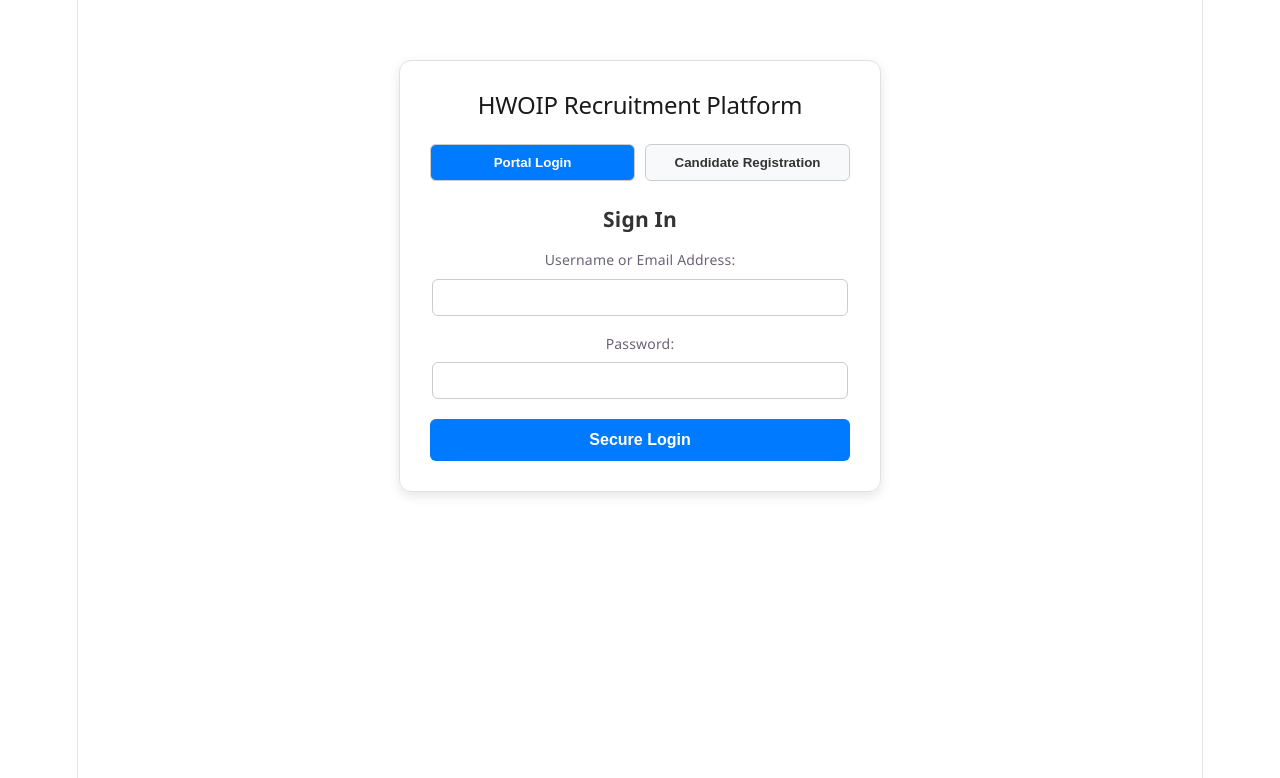
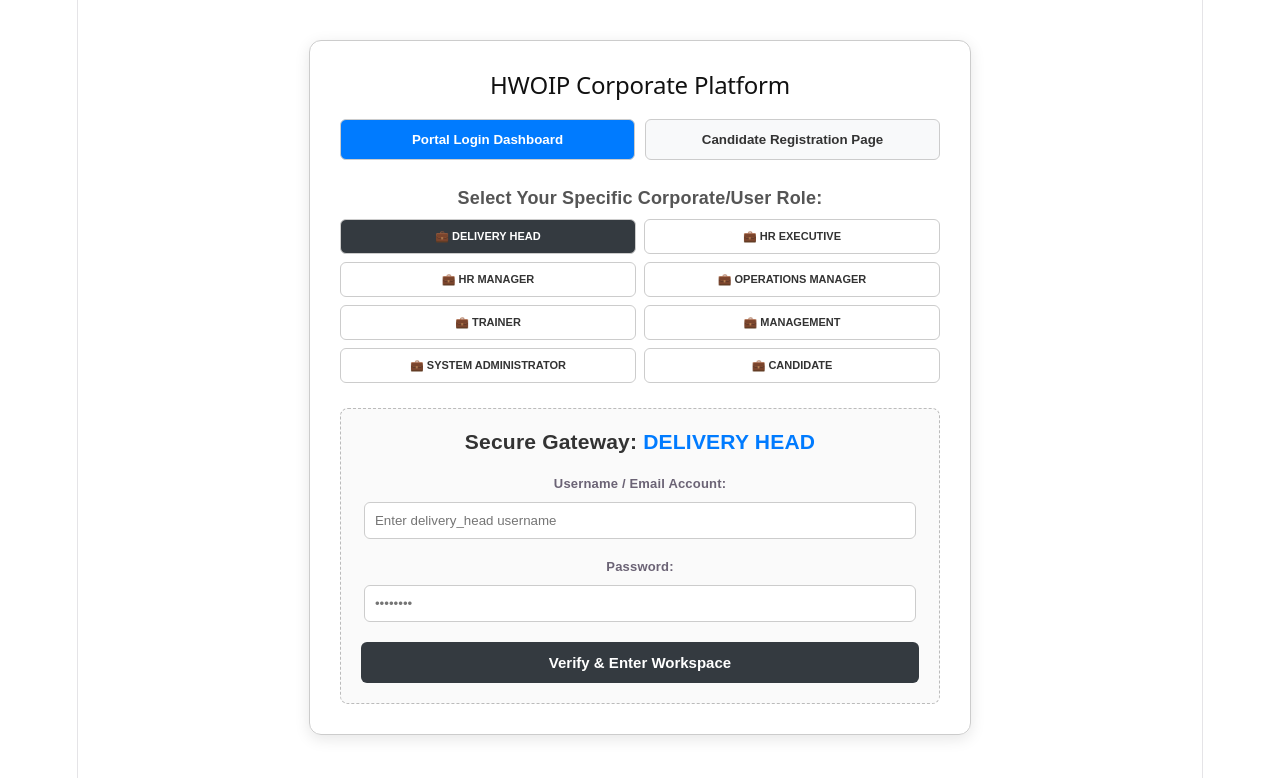
Before and after one commit to Arivuselvan775/hwoip-recruitment-system, a React app in the folder frontend/: page / in a window 1280 px wide. Shown: the top 778 px of the page. Built offline with nearby package versions, Linux system fonts and the light colour scheme; the HTML template or start-up script is replaced by a standard one.

Commit message:
Auto-sync: file changes

```diff
--- a/frontend/src/AuthPage.jsx
+++ b/frontend/src/AuthPage.jsx
@@ -1,44 +1,55 @@
 import React, { useState } from 'react';
 import axios from 'axios';
 
+// Arivu run panra FastAPI backend URL string
 const API_BASE_URL = "http://127.0.0.1:8000/api/auth";
 
 export default function AuthPage() {
-  const [isLogin, setIsLogin] = useState(true);
+  // Main view toggler: 'LOGIN' illa 'REGISTER'
+  const [viewMode, setViewMode] = useState('LOGIN');
 
-  // 1. Login Form States
-  const [loginInput, setLoginInput] = useState('');
+  // 7 Internal Corporate Roles + 1 Candidate = Total 8 Roles selector
+  const [selectedRole, setSelectedRole] = useState('DELIVERY_HEAD');
+
+  // 1. Core Login Inputs (No pre-filled fields or visible mock hints)
+  const [loginUsername, setLoginUsername] = useState('');
   const [loginPassword, setLoginPassword] = useState('');
 
-  // Login aanathukku apram user info-va store panna puthu state
-  const [loggedInUser, setLoggedInUser] = useState(null);
-
-  // 2. Candidate Registration States (Only for Candidate)
+  // 2. Candidate Registration Inputs (Strictly only for Candidates)
   const [regUser, setRegUser] = useState('');
   const [regEmail, setRegEmail] = useState('');
   const [regPass, setRegPass] = useState('');
   const [regName, setRegName] = useState('');
   const [regMobile, setRegMobile] = useState('');
 
-  // LOGIN PROCESS (Handles all 8 roles automatically)
-  const handleLogin = async (e) => {
+  // 🚪 UNIVERSAL LOGIN HANDLER WITH ROLE COMPLIANCE CHECK
+  const handleLoginSubmit = async (e) => {
     e.preventDefault();
     try {
       const response = await axios.post(`${API_BASE_URL}/login`, {
-        username_or_email: loginInput,
+        username_or_email: loginUsername,
         password: loginPassword
       });
 
-      // Backend send panra user details (username, role) ah state la save panroom
-      setLoggedInUser(response.data.user);
-      alert("Login Successful!");
+      const user = response.data.user;
+
+      // ⚠️ ROLE VALIDATION MATCH CHECK:
+      // User select panna Tab-um database-la avangaluku irukra Role-um correct-ah match aaganum
+      if (user.role !== selectedRole) {
+        alert(`🚨 Login Failed: Intha credentials '${selectedRole}' role-ku uriyathu illai! Unga correct role tab-a click panni login pannunga.`);
+        return;
+      }
+
+      // 🎉 SUCCESS ROLE DETECTION NOTIFICATION:
+      alert(`🔔 SUCCESSFUL NOTIFICATION:\n-----------------------------------\n👤 User: ${user.username}\n🎯 Detected Role: ${user.role}\n🟢 Access Status: Granted to Workspace!`);
+
     } catch (err) {
-      alert(err.response?.data?.detail || "Login failed! Input data-va check pannunga.");
+      alert(err.response?.data?.detail || "🚨 Login Failed: Invalid Username or Password! Database variables check pannunga.");
     }
   };
 
-  // REGISTER PROCESS (Strictly only for Candidate role)
-  const handleRegister = async (e) => {
+  // 📝 CANDIDATE SIGNUP HANDLER
+  const handleRegisterSubmit = async (e) => {
     e.preventDefault();
     try {
       await axios.post(`${API_BASE_URL}/register`, {
@@ -49,148 +60,139 @@ export default function AuthPage() {
         mobile_number: regMobile
       });
 
-      alert("Candidate Profile Registered Successfully! Ippo niga login pannalam.");
-      setIsLogin(true); // Auto switch to login tab
+      alert("✅ Candidate Profile Registered Successfully! Ippo Portal Login tab-la poyi login pannalam.");
+      setViewMode('LOGIN');
+      setSelectedRole('CANDIDATE'); // Auto shift to candidate view
     } catch (err) {
-      alert(err.response?.data?.detail || "Registration failed!");
+      alert(err.response?.data?.detail || "Registration failed! Inputs check pannunga.");
     }
   };
 
-  // LOGOUT PROCESS
-  const handleLogout = () => {
-    setLoggedInUser(null);
-    setLoginInput('');
-    setLoginPassword('');
-  };
+  return (
+    <div style={{ maxWidth: '600px', margin: '40px auto', padding: '30px', border: '1px solid #ccc', borderRadius: '12px', fontFamily: 'sans-serif', boxShadow: '0 4px 15px rgba(0,0,0,0.1)' }}>
+      <h2 style={{ textAlign: 'center', color: '#111', marginBottom: '20px' }}>HWOIP Corporate Platform</h2>
 
-  // 🚪 USER SUCCESSFULLY LOGGED IN: SHOW SEPARATE ROLE VIEWS
-  if (loggedInUser) {
-    return (
-      <div style={{ maxWidth: '500px', margin: '50px auto', padding: '30px', border: '1px solid #ccc', borderRadius: '12px', fontFamily: 'sans-serif', textAlign: 'center', boxShadow: '0 4px 10px rgba(0,0,0,0.1)' }}>
-        <h2 style={{ color: '#007bff' }}>HWOIP Workspace Portal</h2>
-        <p>Welcome back, <strong>{loggedInUser.username}</strong>!</p>
-
-        {/* 🌟 ROLE BASED CONDITIONAL RENDERING SCREEN */}
-        <div style={{ padding: '20px', background: '#f1f3f5', borderRadius: '8px', margin: '20px 0', borderLeft: '5px solid #007bff' }}>
-          {loggedInUser.role === 'CANDIDATE' && (
-            <div>
-              <h3 style={{ color: '#28a745' }}>🎯 Candidate Dashboard</h3>
-              <p>Unga profile active-ah iruku. HR selection process updates-a inga paarkalam.</p>
-            </div>
-          )}
-          {loggedInUser.role === 'DELIVERY_HEAD' && (
-            <div>
-              <h3>📋 Delivery Head Management Panel</h3>
-              <p>New Manpower Requisitions-a create and approve panna intha panel-a use pannunga.</p>
-            </div>
-          )}
-          {loggedInUser.role === 'HR_EXECUTIVE' && (
-            <div>
-              <h3>💼 HR Executive Dashboard</h3>
-              <p>Candidates schedules tracking matrum screening processes assigned views.</p>
-            </div>
-          )}
-          {loggedInUser.role === 'HR_MANAGER' && (
-            <div>
-              <h3>👑 HR Manager Control Room</h3>
-              <p>Interviews workflows validation matrum offer deployment tracking operations.</p>
-            </div>
-          )}
-          {loggedInUser.role === 'OPERATIONS_MANAGER' && (
-            <div>
-              <h3>⚙️ Operations Panel</h3>
-              <p>Technical evaluation feedback matrum operational loops status review screen.</p>
-            </div>
-          )}
-          {loggedInUser.role === 'TRAINER' && (
-            <div>
-              <h3>📚 Trainer Assessment Suite</h3>
-              <p>Incoming candidates skills training tracking and evaluations panel.</p>
-            </div>
-          )}
-          {loggedInUser.role === 'MANAGEMENT' && (
-            <div>
-              <h3>📊 Executive Management View</h3>
-              <p>High-level recruitment analytics reports and final financial approvals.</p>
-            </div>
-          )}
-          {loggedInUser.role === 'SYSTEM_ADMINISTRATOR' && (
-            <div>
-              <h3>🔒 System Admin Control Center</h3>
-              <p>Platform system settings logs and security roles override configurations.</p>
-            </div>
-          )}
-        </div>
-
-        <button onClick={handleLogout} style={{ padding: '10px 20px', background: '#dc3545', color: '#fff', border: 'none', borderRadius: '6px', cursor: 'pointer', fontWeight: 'bold' }}>
-          Logout / Exit Portal
-        </button>
-      </div>
-    );
-  }
-
-  // 📝 USER IS NOT LOGGED IN: SHOW LOGIN/REGISTER TABS
-  return (
-    <div style={{ maxWidth: '420px', margin: '60px auto', padding: '30px', border: '1px solid #e0e0e0', borderRadius: '12px', fontFamily: 'Segoe UI, sans-serif', boxShadow: '0 4px 12px rgba(0,0,0,0.1)' }}>
-      <h2 style={{ textAlign: 'center', color: '#1a1a1a', marginBottom: '25px' }}>HWOIP Recruitment Platform</h2>
-
-      {/* Tab Selectors */}
-      <div style={{ display: 'flex', marginBottom: '25px', gap: '10px' }}>
+      {/* SECTION 1: SYSTEM VIEW TOGGLE (LOGIN VS REGISTER) */}
+      <div style={{ display: 'flex', gap: '10px', marginBottom: '25px' }}>
         <button
           type="button"
-          onClick={() => setIsLogin(true)}
-          style={{ flex: 1, padding: '10px', cursor: 'pointer', backgroundColor: isLogin ? '#007bff' : '#f8f9fa', color: isLogin ? '#fff' : '#333', border: '1px solid #ccc', borderRadius: '6px', fontWeight: 'bold' }}
+          onClick={() => { setViewMode('LOGIN'); }}
+          style={{ flex: 1, padding: '12px', cursor: 'pointer', background: viewMode === 'LOGIN' ? '#007bff' : '#f8f9fa', color: viewMode === 'LOGIN' ? '#fff' : '#333', border: '1px solid #ccc', borderRadius: '6px', fontWeight: 'bold' }}
         >
-          Portal Login
+          Portal Login Dashboard
         </button>
         <button
           type="button"
-          onClick={() => setIsLogin(false)}
-          style={{ flex: 1, padding: '10px', cursor: 'pointer', backgroundColor: !isLogin ? '#28a745' : '#f8f9fa', color: !isLogin ? '#fff' : '#333', border: '1px solid #ccc', borderRadius: '6px', fontWeight: 'bold' }}
+          onClick={() => { setViewMode('REGISTER'); }}
+          style={{ flex: 1, padding: '12px', cursor: 'pointer', background: viewMode === 'REGISTER' ? '#28a745' : '#f8f9fa', color: viewMode === 'REGISTER' ? '#fff' : '#333', border: '1px solid #ccc', borderRadius: '6px', fontWeight: 'bold' }}
         >
-          Candidate Registration
+          Candidate Registration Page
         </button>
       </div>
 
-      {isLogin ? (
-        /* LOGIN SYSTEM FOR ALL 8 ROLES */
-        <form onSubmit={handleLogin}>
-          <h3 style={{ marginBottom: '15px', color: '#333' }}>Sign In</h3>
+      {viewMode === 'LOGIN' ? (
+        <div>
+          {/* SECTION 2: SEPARATE INDIVIDUAL LOGIN TABS FOR EVERY ROLE */}
+          <h4 style={{ marginBottom: '8px', color: '#555' }}>Select Your Specific Corporate/User Role:</h4>
+          <div style={{ display: 'grid', gridTemplateColumns: 'repeat(2, 1fr)', gap: '8px', marginBottom: '25px' }}>
+            {[
+              'DELIVERY_HEAD', 'HR_EXECUTIVE', 'HR_MANAGER',
+              'OPERATIONS_MANAGER', 'TRAINER', 'MANAGEMENT',
+              'SYSTEM_ADMINISTRATOR', 'CANDIDATE'
+            ].map((role) => (
+              <button
+                key={role}
+                type="button"
+                onClick={() => {
+                  setSelectedRole(role);
+                  setLoginUsername('');
+                  setLoginPassword('');
+                }}
+                style={{
+                  padding: '10px',
+                  fontSize: '11px',
+                  fontWeight: 'bold',
+                  cursor: 'pointer',
+                  borderRadius: '6px',
+                  border: '1px solid #ccc',
+                  backgroundColor: selectedRole === role ? '#343a40' : '#ffffff',
+                  color: selectedRole === role ? '#ffffff' : '#333',
+                  textAlign: 'center'
+                }}
+              >
+                💼 {role.replace('_', ' ')}
+              </button>
+            ))}
+          </div>
+
+          {/* SECTION 3: STRICT CLEAN LOGIN FORM (NO INFIELD MOCK VALUES) */}
+          <form onSubmit={handleLoginSubmit} style={{ border: '1px dashed #bbb', padding: '20px', borderRadius: '8px', backgroundColor: '#fafafa' }}>
+            <h3 style={{ marginTop: 0, marginBottom: '15px', color: '#333' }}>
+              Secure Gateway: <span style={{ color: '#007bff' }}>{selectedRole.replace('_', ' ')}</span>
+            </h3>
+
             <div style={{ marginBottom: '15px' }}>
-            <label style={{ display: 'block', marginBottom: '5px', fontSize: '14px' }}>Username or Email Address:</label>
-            <input type="text" value={loginInput} onChange={(e) => setLoginInput(e.target.value)} required style={{ width: '94%', padding: '10px', borderRadius: '6px', border: '1px solid #ccc' }} />
+              <label style={{ display: 'block', marginBottom: '5px', fontSize: '13px', fontWeight: 'bold' }}>Username / Email Account:</label>
+              <input
+                type="text"
+                value={loginUsername}
+                onChange={(e) => setLoginUsername(e.target.value)}
+                required
+                placeholder={`Enter ${selectedRole.toLowerCase()} username`}
+                style={{ width: '95%', padding: '10px', borderRadius: '6px', border: '1px solid #ccc' }}
+              />
             </div>
+
             <div style={{ marginBottom: '20px' }}>
-            <label style={{ display: 'block', marginBottom: '5px', fontSize: '14px' }}>Password:</label>
-            <input type="password" value={loginPassword} onChange={(e) => setLoginPassword(e.target.value)} required style={{ width: '94%', padding: '10px', borderRadius: '6px', border: '1px solid #ccc' }} />
+              <label style={{ display: 'block', marginBottom: '5px', fontSize: '13px', fontWeight: 'bold' }}>Password:</label>
+              <input
+                type="password"
+                value={loginPassword}
+                onChange={(e) => setLoginPassword(e.target.value)}
+                required
+                placeholder="••••••••"
+                style={{ width: '95%', padding: '10px', borderRadius: '6px', border: '1px solid #ccc' }}
+              />
             </div>
-          <button type="submit" style={{ width: '100%', padding: '12px', background: '#007bff', color: '#fff', border: 'none', borderRadius: '6px', cursor: 'pointer', fontSize: '16px', fontWeight: 'bold' }}>Secure Login</button>
+
+            <button type="submit" style={{ width: '100%', padding: '12px', background: '#343a40', color: '#fff', border: 'none', borderRadius: '6px', cursor: 'pointer', fontSize: '15px', fontWeight: 'bold' }}>
+              Verify & Enter Workspace
+            </button>
           </form>
+        </div>
       ) : (
-        /* STRICT REGISTER SYSTEM - ONLY FOR CANDIDATES */
-        <form onSubmit={handleRegister}>
-          <h3 style={{ marginBottom: '15px', color: '#28a745' }}>Create Candidate Account</h3>
+        /* SECTION 4: CANDIDATE SIGNUP FORM */
+        <form onSubmit={handleRegisterSubmit} style={{ border: '1px dashed #28a745', padding: '20px', borderRadius: '8px', backgroundColor: '#fafafa' }}>
+          <h3 style={{ marginTop: 0, color: '#28a745', marginBottom: '15px' }}>Candidate Profile Registration</h3>
+
           <div style={{ marginBottom: '12px' }}>
-            <label style={{ display: 'block', marginBottom: '4px', fontSize: '14px' }}>Full Name:</label>
-            <input type="text" value={regName} onChange={(e) => setRegName(e.target.value)} required style={{ width: '94%', padding: '8px', borderRadius: '6px', border: '1px solid #ccc' }} />
+            <label style={{ display: 'block', marginBottom: '4px', fontSize: '13px' }}>Full Name:</label>
+            <input type="text" value={regName} onChange={(e) => setRegName(e.target.value)} required style={{ width: '95%', padding: '8px', borderRadius: '6px', border: '1px solid #ccc' }} />
           </div>
+
           <div style={{ marginBottom: '12px' }}>
-            <label style={{ display: 'block', marginBottom: '4px', fontSize: '14px' }}>Mobile Number:</label>
-            <input type="text" value={regMobile} onChange={(e) => setRegMobile(e.target.value)} required style={{ width: '94%', padding: '8px', borderRadius: '6px', border: '1px solid #ccc' }} />
+            <label style={{ display: 'block', marginBottom: '4px', fontSize: '13px' }}>Mobile Number:</label>
+            <input type="text" value={regMobile} onChange={(e) => setRegMobile(e.target.value)} required style={{ width: '95%', padding: '8px', borderRadius: '6px', border: '1px solid #ccc' }} />
           </div>
+
           <div style={{ marginBottom: '12px' }}>
-            <label style={{ display: 'block', marginBottom: '4px', fontSize: '14px' }}>Desired Username:</label>
-            <input type="text" value={regUser} onChange={(e) => setRegUser(e.target.value)} required style={{ width: '94%', padding: '8px', borderRadius: '6px', border: '1px solid #ccc' }} />
+            <label style={{ display: 'block', marginBottom: '4px', fontSize: '13px' }}>Desired Username:</label>
+            <input type="text" value={regUser} onChange={(e) => setRegUser(e.target.value)} required style={{ width: '95%', padding: '8px', borderRadius: '6px', border: '1px solid #ccc' }} />
           </div>
+
           <div style={{ marginBottom: '12px' }}>
-            <label style={{ display: 'block', marginBottom: '4px', fontSize: '14px' }}>Email Address:</label>
-            <input type="email" value={regEmail} onChange={(e) => setRegEmail(e.target.value)} required style={{ width: '94%', padding: '8px', borderRadius: '6px', border: '1px solid #ccc' }} />
+            <label style={{ display: 'block', marginBottom: '4px', fontSize: '13px' }}>Email Address:</label>
+            <input type="email" value={regEmail} onChange={(e) => setRegEmail(e.target.value)} required style={{ width: '95%', padding: '8px', borderRadius: '6px', border: '1px solid #ccc' }} />
           </div>
+
           <div style={{ marginBottom: '20px' }}>
-            <label style={{ display: 'block', marginBottom: '4px', fontSize: '14px' }}>Secure Password:</label>
-            <input type="password" value={regPass} onChange={(e) => setRegPass(e.target.value)} required style={{ width: '94%', padding: '8px', borderRadius: '6px', border: '1px solid #ccc' }} />
+            <label style={{ display: 'block', marginBottom: '4px', fontSize: '13px' }}>Password:</label>
+            <input type="password" value={regPass} onChange={(e) => setRegPass(e.target.value)} required style={{ width: '95%', padding: '8px', borderRadius: '6px', border: '1px solid #ccc' }} />
           </div>
-          <button type="submit" style={{ width: '100%', padding: '12px', background: '#28a745', color: '#fff', border: 'none', borderRadius: '6px', cursor: 'pointer', fontSize: '16px', fontWeight: 'bold' }}>Register Profile</button>
+
+          <button type="submit" style={{ width: '100%', padding: '12px', background: '#28a745', color: '#fff', border: 'none', borderRadius: '6px', cursor: 'pointer', fontSize: '15px', fontWeight: 'bold' }}>
+            Create My Candidate Account
+          </button>
         </form>
       )}
     </div>
```
Lines whose indentation alone changed are shown as unchanged.
